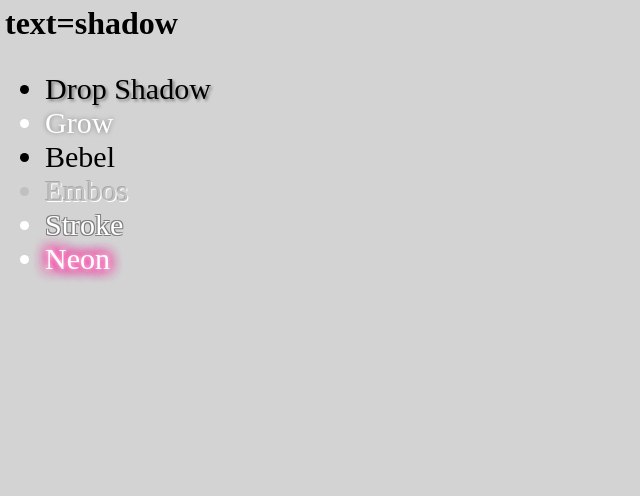
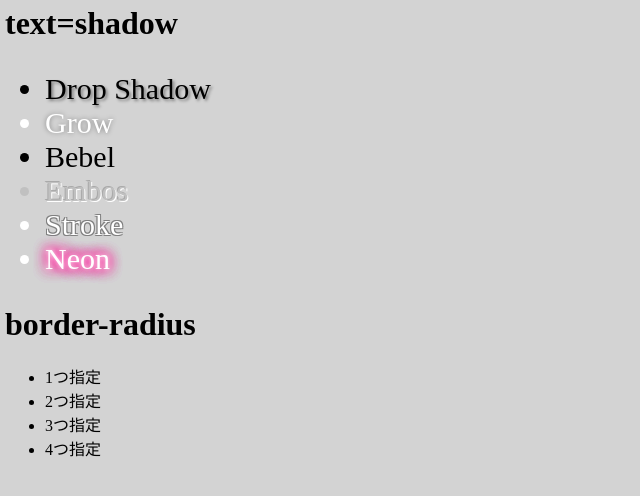
Before and after one commit to atsushi461/web1-9, a plain HTML site: page index.html in a window 1280 px wide. Shown: the whole page, without its empty margins (0-640 px from the left). Drawn offline with Linux system fonts and the light colour scheme.

Commit message:
Update index.html

```diff
--- a/index.html
+++ b/index.html
@@ -1,10 +1,9 @@
-
 <DOCTYPE html>
   <html lang="ja">
     <head>
       <meta charaset="UTF-8">
       <link rel="stylesheet" type="text/css" href="css/default.css">
-      <title>練習8</title>
+      <title>練習9</title>
   </head>
   <body>
     <h1>text=shadow</h1>
@@ -16,5 +15,14 @@
       <li class="stroke">Stroke</li>
       <li class="neon">Neon</li>
     </ul>
+    <h1>border-radius</h1>
+    <ul id="border-rdius">
+      <li class="border-radius-one">1つ指定</li>
+      <li class="border-radius-two">2つ指定</li>
+      <li class="border-radius-three">3つ指定</li>
+      <li class="border-radius-four">4つ指定</li>
+    </ul>
+
+
   </body>
  </html>
```
